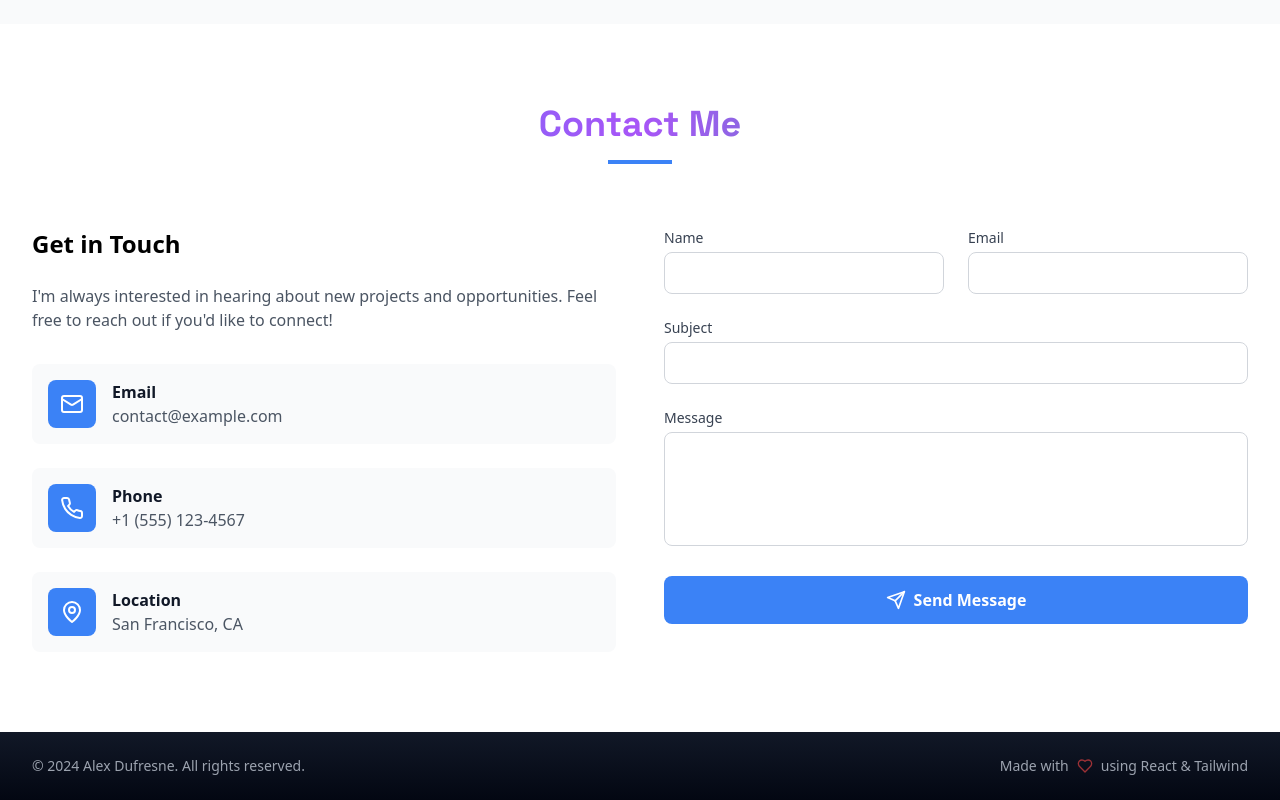
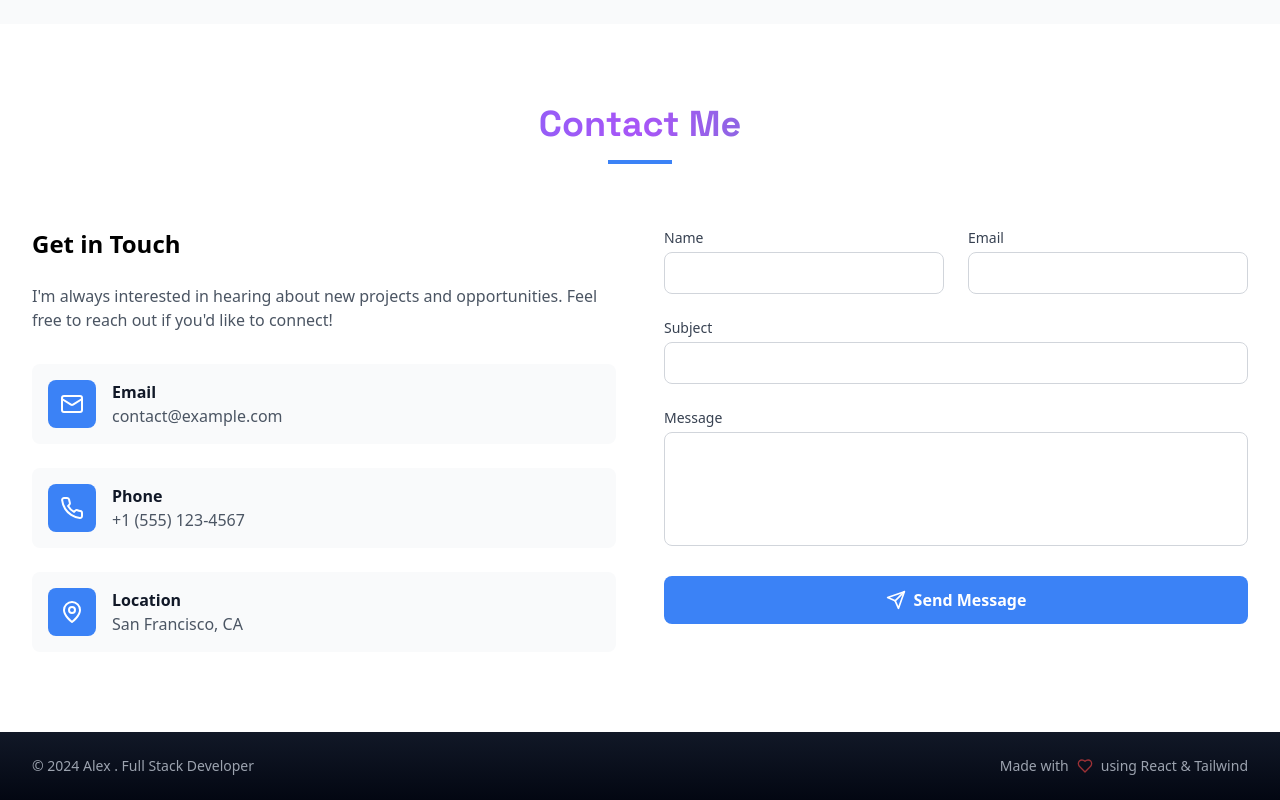
Before and after one commit to abuyork/Portfolio, a React (Vite) app: page / in a window 1280 px wide. Shown: the part 3788-4588 px from the top of the page. Built offline with nearby package versions, Linux system fonts and the light colour scheme; a web font is replaced by a local one.

Commit message:
Modified Footer Components

```diff
--- a/src/components/Footer.tsx
+++ b/src/components/Footer.tsx
@@ -8,7 +8,7 @@ const Footer = () => {
       <div className="max-w-7xl mx-auto px-4 sm:px-6 lg:px-8 py-6">
         <div className="flex flex-col md:flex-row justify-between items-center space-y-4 md:space-y-0">
           <p className="text-gray-400 text-sm">
-            &copy; {currentYear} Alex Dufresne. All rights reserved.
+            &copy; {currentYear} Alex . Full Stack Developer
           </p>
           <p className="text-gray-400 text-sm flex items-center space-x-2">
             <span>Made with</span>
```
Also changed, not shown: 1 other file (tests, documents, lock files or other folders).
